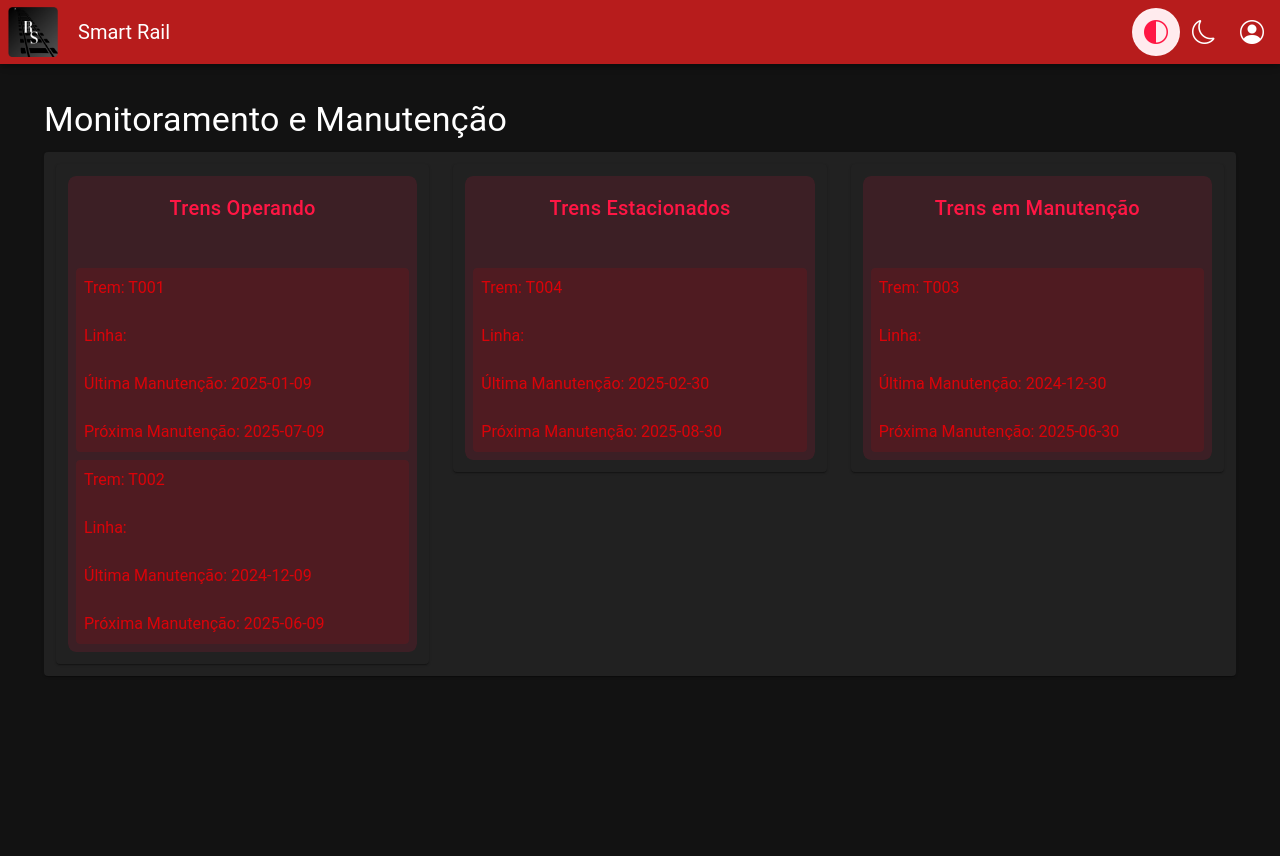
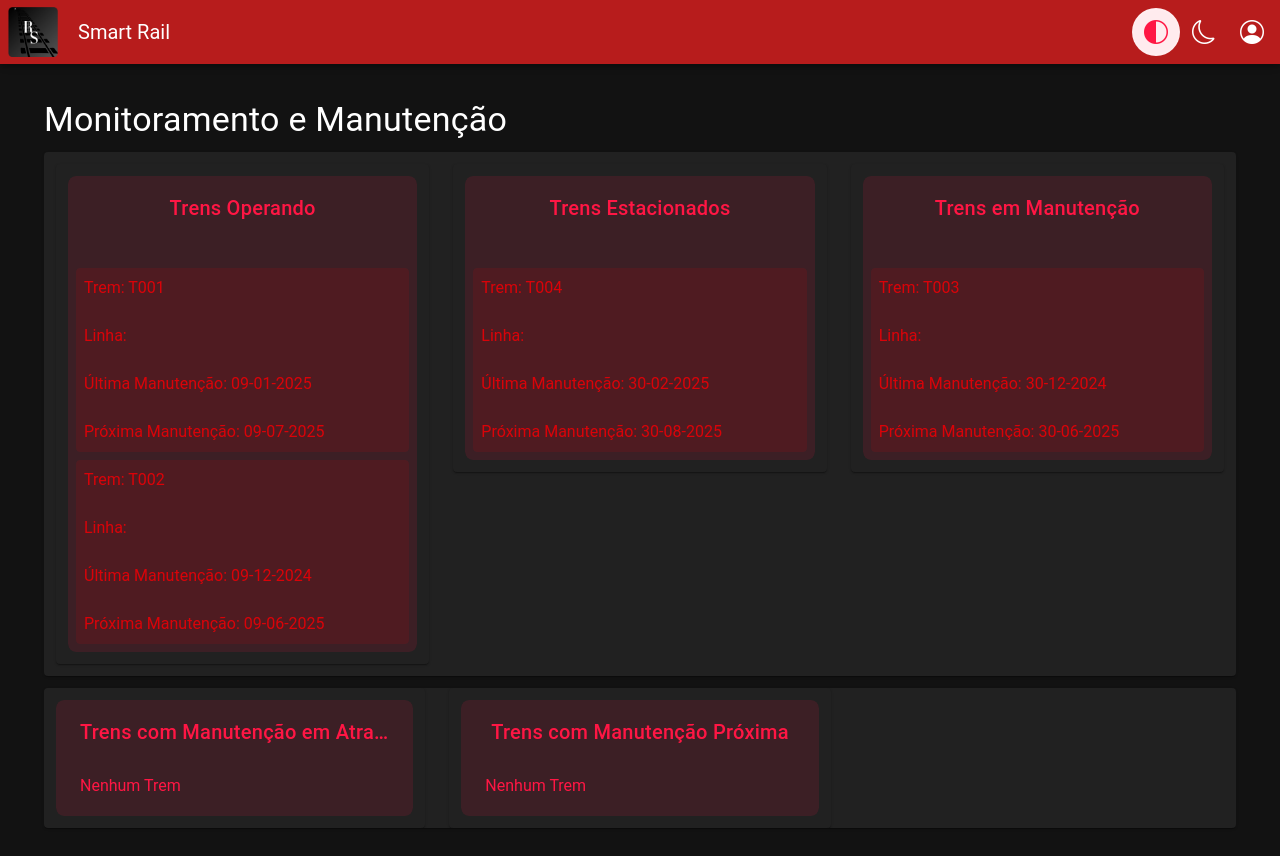
Before and after one commit to Miguel-Paes/smart-rail-project, a Vue app: page /monitoramento-e-manutencao in a window 1280 px wide. Before the commit the page ends 800 px from the top, so only its background shows below. Built offline with nearby package versions, Linux system fonts and the light colour scheme; a small style sheet from the web is missing.

Commit message:
Trens com manutenção em atraso ou próxima

```diff
--- a/src/pages/maintenance.vue
+++ b/src/pages/maintenance.vue
@@ -8,16 +8,20 @@
   const displayStore = useDisplayStore()
   const trainStore = useTrainStore();
 
+  const date = new Date();
+
   const { operatingTrains } = storeToRefs(trainStore)
   const { inoperativeTrains } = storeToRefs(trainStore)
   const { inMaintenanceTrains } = storeToRefs(trainStore)
+  const { lateMaintenanceTrains } = storeToRefs(trainStore)
+  const { nextMaintenanceTrains } = storeToRefs(trainStore)
 </script>
 
 <template>
   <v-main class="pa-0 pt-5" :class="displayStore.xs ? 'px-3 py-1' : displayStore.sm ? 'px-5 py-2' : 'px-7 py-3'">
     <TitleSection title="Monitoramento e Manutenção" />
 
-      <v-card class="pa-3 d-flex ga-3">
+      <v-card class="pa-3 d-flex ga-3 mb-3">
         <v-row>
           <v-col cols="12" xs="6" sm="4">
         <v-card class="pa-3">
@@ -47,5 +51,27 @@
           </v-col>
         </v-row>
       </v-card>
+
+      <v-card>
+        <v-row>
+          <v-col cols="12" xs="6" sm="4">
+            <v-card class="pa-3">
+              <TrainsList
+              :items="lateMaintenanceTrains"
+              title="Trens com Manutenção em Atraso"
+              />
+            </v-card>
+          </v-col>
+
+          <v-col cols="12" xs="6" sm="4">
+            <v-card class="pa-3">
+              <TrainsList
+              :items="nextMaintenanceTrains"
+              title="Trens com Manutenção Próxima"
+              />
+            </v-card>
+          </v-col>
+        </v-row>
+      </v-card>
   </v-main>
 </template>
--- a/src/stores/trainsStore.js
+++ b/src/stores/trainsStore.js
@@ -1,7 +1,11 @@
+import Maintenance from '@/pages/maintenance.vue';
 import { defineStore } from 'pinia'
 import { onMounted, ref } from 'vue'
 
 export const useTrainStore = defineStore('train', () => {
+
+  const date = new Date();
+  const formattedDate = date.toLocaleDateString('pt-BR');
 
   const trains = ref([
     {
@@ -9,38 +13,40 @@ export const useTrainStore = defineStore('train', () => {
       line: 1,
       trainCode: 'T001',
       status: 'operando - movimento',
-      lastMaintance: '2025-01-09',
-      nextMaintance: '2025-07-09',
+      lastMaintance: '09-01-2025',
+      nextMaintance: '09-07-2025',
     },
     {
       id: 2,
       line: 2,
       trainCode: 'T002',
       status: 'operando - parado',
-      lastMaintance: '2024-12-09',
-      nextMaintance: '2025-06-09',
+      lastMaintance: '09-12-2024',
+      nextMaintance: '09-06-2025',
     },
     {
       id: 3,
       line: 3,
       trainCode: 'T003',
       status: 'manutenção',
-      lastMaintance: '2024-12-30',
-      nextMaintance: '2025-06-30',
+      lastMaintance: '30-12-2024',
+      nextMaintance: '30-06-2025',
     },
     {
       id: 4,
       line: 0,
       trainCode: 'T004',
       status: 'estacionado',
-      lastMaintance: '2025-02-30',
-      nextMaintance: '2025-08-30',
+      lastMaintance: '30-02-2025',
+      nextMaintance: '30-08-2025',
     },
   ])
 
   const operatingTrains = ref([])
   const inoperativeTrains = ref([])
   const inMaintenanceTrains = ref([])
+  const lateMaintanceTrains = ref([])
+  const nextMaintanceTrains = ref([])
 
   const defaultTrain = {
     id: 0,
@@ -49,6 +55,36 @@ export const useTrainStore = defineStore('train', () => {
     status: '',
     lastMaintance: '',
     nextMaintance: '',
+  }
+
+  // Função utilitária para formatar datas para dd/mm/aaaa
+  function formatDateBR(date) {
+    const d = new Date(date)
+    const day = String(d.getDate()).padStart(2, '0')
+    const month = String(d.getMonth() + 1).padStart(2, '0')
+    const year = d.getFullYear()
+    return `${day}/${month}/${year}`
+  }
+
+  const testDate = '07-30-2025';
+
+  function compareDate(comparableDate) {
+    const maintenanceMonth = new Date(comparableDate).getMonth();
+    const constantMonth = new Date().getMonth();
+
+    const maintenanceDate = new Date(comparableDate).getDate();
+    const constantDate = new Date().getDate();
+
+    if (constantMonth - maintenanceMonth <= 1 && constantMonth - maintenanceMonth >= 0)
+      if ((constantMonth - maintenanceMonth == 1 && constantDate == maintenanceDate) || (constantMonth == maintenanceMonth)) {
+        return 'next';
+      }
+
+    if ((constantMonth - maintenanceMonth < 0) || (constantMonth - maintenanceMonth == 0 && constantDate - maintenanceDate <= 0)) {
+      return 'late';
+    } else {
+      return false;
+    }
   }
 
   const getOperatingTrains = () => {
@@ -63,22 +99,49 @@ export const useTrainStore = defineStore('train', () => {
     return inMaintenanceTrains.value = trains.value.filter(train => train.status.includes('manutenção'))
   }
 
+  const getLateMaintenanceTrains = () => {
+    return lateMaintanceTrains.value = trains.value.filter(train => {
+      if (compareDate(train.nextMaintance) === 'late') {
+        return true;
+      } else {
+        return false
+      }
+    });
+  }
+
+  const getNextMaintenanceTrains = () => {
+    return nextMaintanceTrains.value = trains.value.filter(train => {
+      if (compareDate(train.nextMaintance) === 'next') {
+        return true;
+      } else {
+        return false
+      }
+    });
+  }
+
   const addNewTrain = (newTrain) => {
     const train = { ...defaultTrain }
     train.id = trains.value.length + 1
     train.line = newTrain.line || 0
     train.trainCode = newTrain.trainCode || 'T' + (trains.value.length + 1).toString().padStart(3, '0')
     train.status = newTrain.status || 'Estacionado'
-    train.lastMaintance = newTrain.lastMaintance || new Date().toISOString().split('T')[0]
-    train.nextMaintance = newTrain.nextMaintance || new Date(new Date().setMonth(new Date().getMonth() + 6)).toISOString().split('T')[0]
+    // Formato dd-mm-aaaa
+    const now = new Date();
+    const lastMaint = `${String(now.getDate()).padStart(2, '0')}-${String(now.getMonth() + 1).padStart(2, '0')}-${now.getFullYear()}`;
+    const nextMaintDate = new Date(now.getFullYear(), now.getMonth() + 6, now.getDate());
+    const nextMaint = `${String(nextMaintDate.getDate()).padStart(2, '0')}-${String(nextMaintDate.getMonth() + 1).padStart(2, '0')}-${nextMaintDate.getFullYear()}`;
+    train.lastMaintance = newTrain.lastMaintance || lastMaint;
+    train.nextMaintance = newTrain.nextMaintance || nextMaint;
+    trains.value.push(train)
   }
 
   onMounted(() => {
     getOperatingTrains()
-    console.log(operatingTrains.value)
     getInoperativeTrains()
     getInMaintenanceTrains()
+    getLateMaintenanceTrains()
+    getNextMaintenanceTrains()
   })
 
-  return { operatingTrains, inoperativeTrains, inMaintenanceTrains, getOperatingTrains, getInoperativeTrains, getInMaintenanceTrains, addNewTrain }
+  return { operatingTrains, inoperativeTrains, inMaintenanceTrains, lateMaintanceTrains, nextMaintanceTrains, getOperatingTrains, getInoperativeTrains, getInMaintenanceTrains, getLateMaintenanceTrains, getNextMaintenanceTrains, addNewTrain }
 })
```
